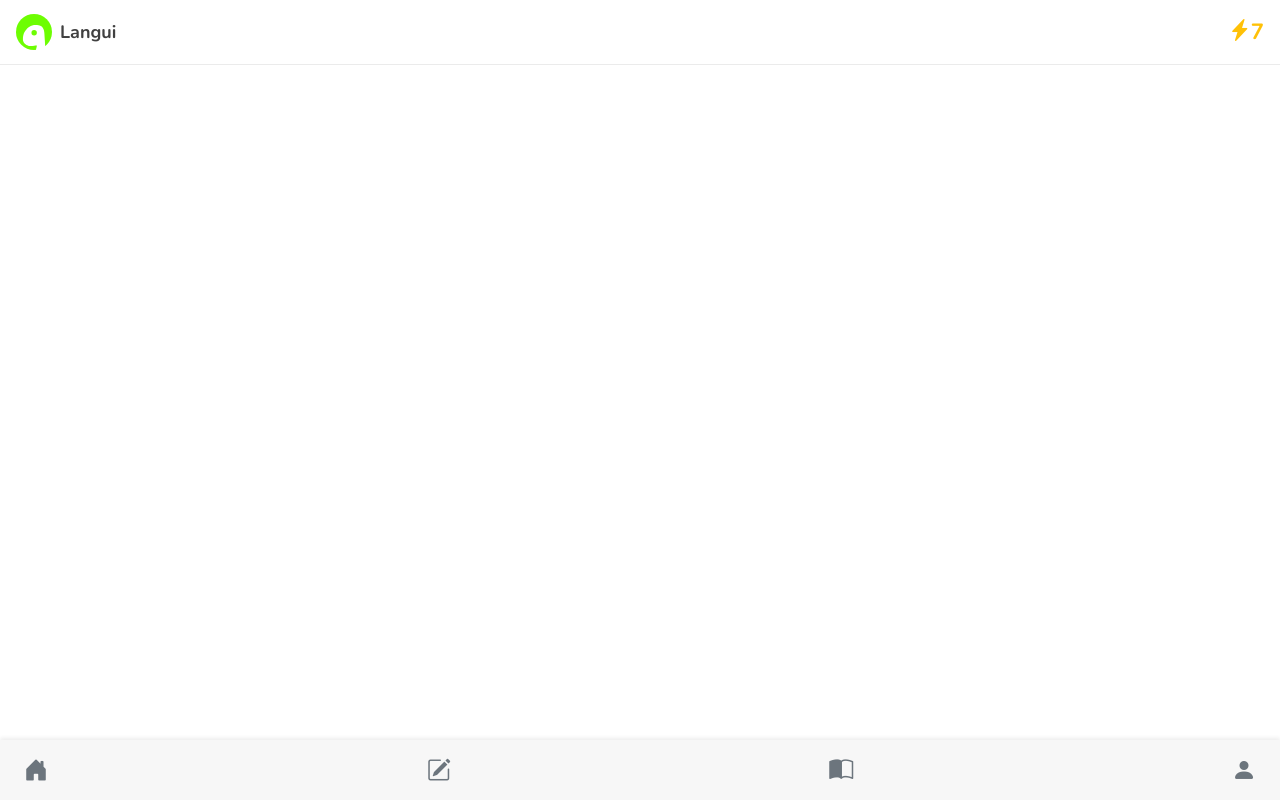
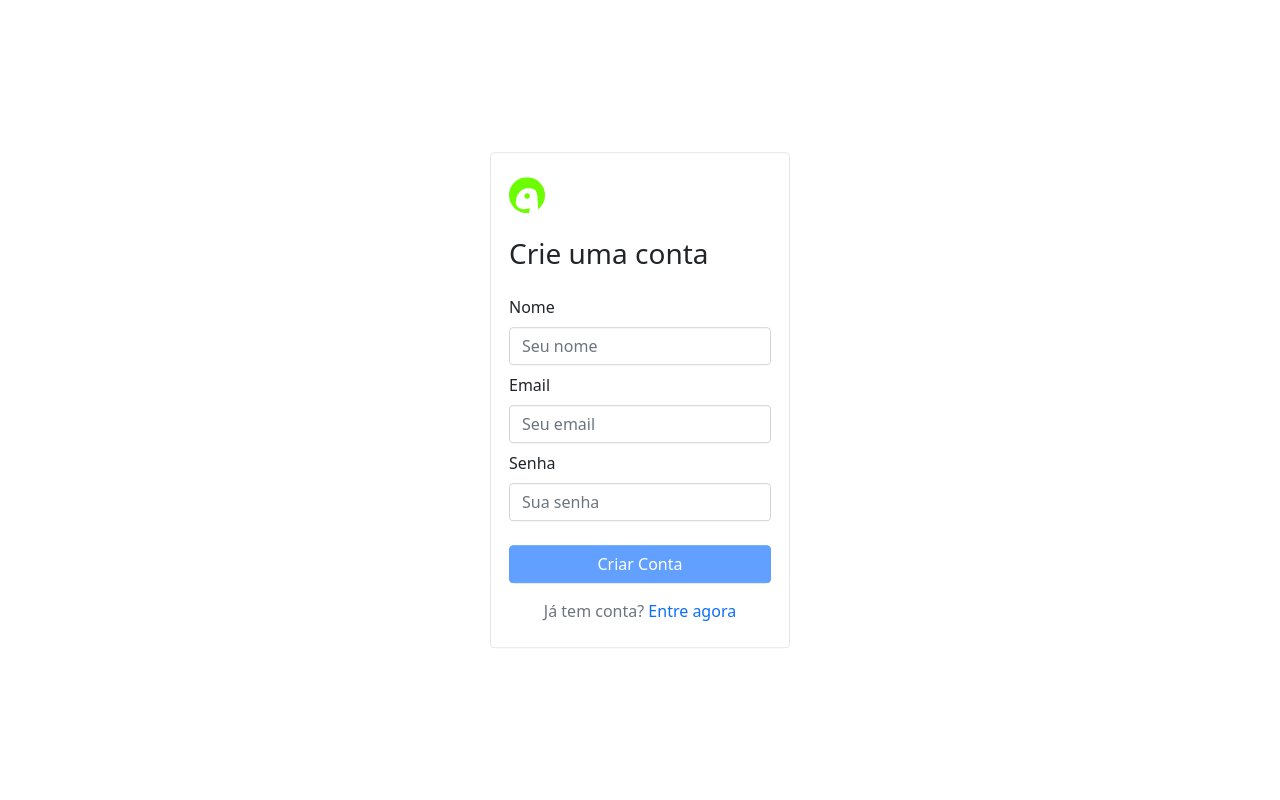
Before and after one commit to gabrielsarubo/langui-beta, a React (Create React App) app: page /signup in a window 1280 px wide. Built offline with nearby package versions, Linux system fonts and the light colour scheme.

Commit message:
Create pages for Sign In and Sign Up

```diff
--- a/src/App.js
+++ b/src/App.js
@@ -3,15 +3,19 @@ import Navbar from "./components/Navbar";
 import Header from "./components/Header";
 import Blog from "./pages/Blog";
 import Home from "./pages/Home";
+import SignIn from "./pages/SignIn";
+import SignUp from "./pages/SignUp";
 
 function App() {
   return (
     <BrowserRouter>
       <div className="App">
-        <Header />
+        <Route path='/signin' component={SignIn} />
+        <Route path='/signup' component={SignUp} />
+        {/* <Header /> */}
         <Route exact path='/' component={Home} />
         <Route path='/blog' component={Blog} />
-        <Navbar />
+        {/* <Navbar /> */}
       </div>
     </BrowserRouter>
   );
--- /dev/null
+++ b/src/pages/SignIn/index.css
@@ -0,0 +1,14 @@
+/* Styles for the Sign In component */
+.SignIn {
+  position: fixed;
+  top: 50%;
+  left: 50%;
+  transform: translate(-50%, -50%);
+  min-width: 300px;
+
+  padding: 24px 18px;
+  border: 1px solid #e6e6e6;
+  border-radius: 4px;
+}
+
+.SignIn a { text-decoration: none; }
--- /dev/null
+++ b/src/pages/SignIn/index.js
@@ -0,0 +1,55 @@
+import React, { Component } from 'react';
+import { Link } from 'react-router-dom';
+import './index.css';
+import Logo from '../../assets/brand/langui-logo.svg';
+
+class SignIn extends Component {
+  state = {
+    email: '',
+    password: ''
+  }
+
+  handleChange = e => {
+    this.setState({
+      [e.target.id]: e.target.value
+    })
+  }
+
+  handleSubmit = e => {
+    e.preventDefault()
+
+    console.log(this.state)
+  }
+
+  render() {
+    return (
+      // Container for the entire sign component
+      <div className="SignIn">
+        <form onSubmit={this.handleSubmit}>
+          <div className="mb-4">
+            <img src={Logo} alt="" />
+          </div>
+          <h1 className="h3 mb-4">Entre na sua conta</h1>
+          <div className="mb-2">
+            <label htmlFor="email" className="form-label">Email</label>
+            <input type="email" id="email" className="form-control" onChange={this.handleChange} placeholder="Seu email" required />
+          </div>
+          <div className="mb-4">
+            <label htmlFor="password" className="form-label">Senha</label>
+            <input type="password" id="password" className="form-control" onChange={this.handleChange} placeholder="Sua senha" required />
+          </div>
+          <button type="submit" className="btn btn-primary w-100"
+            disabled={(!(this.state.email !== '' && this.state.password !== '')) || (false)}>
+            Entrar
+          </button>
+          <p className="mt-3 mb-0 text-muted text-center">
+            Não tem conta?&nbsp;
+            <Link to='/signup'>Crie uma agora</Link>
+          </p>
+        </form>
+      </div>
+    );
+  }
+}
+
+export default SignIn;
--- /dev/null
+++ b/src/pages/SignUp/index.css
@@ -0,0 +1,14 @@
+/* Styles for the Sign In component */
+.SignUp {
+  position: fixed;
+  top: 50%;
+  left: 50%;
+  transform: translate(-50%, -50%);
+  min-width: 300px;
+
+  padding: 24px 18px;
+  border: 1px solid #e6e6e6;
+  border-radius: 4px;
+}
+
+.SignUp a { text-decoration: none; }
--- /dev/null
+++ b/src/pages/SignUp/index.js
@@ -0,0 +1,60 @@
+import React, { Component } from 'react';
+import { Link } from 'react-router-dom';
+import './index.css';
+import Logo from '../../assets/brand/langui-logo.svg';
+
+class SignUp extends Component {
+  state = {
+    name: '',
+    email: '',
+    password: ''
+  }
+
+  handleChange = e => {
+    this.setState({
+      [e.target.id]: e.target.value
+    })
+  }
+
+  handleSubmit = e => {
+    e.preventDefault()
+
+    console.log(this.state)
+  }
+
+  render() {
+    return (
+      // Container for the entire sign component
+      <div className="SignUp">
+        <form onSubmit={this.handleSubmit}>
+          <div className="mb-4">
+            <img src={Logo} alt="" />
+          </div>
+          <h1 className="h3 mb-4">Crie uma conta</h1>
+          <div className="mb-2">
+            <label htmlFor="name" className="form-label">Nome</label>
+            <input type="name" id="name" className="form-control" onChange={this.handleChange} placeholder="Seu nome" required />
+          </div>
+          <div className="mb-2">
+            <label htmlFor="email" className="form-label">Email</label>
+            <input type="email" id="email" className="form-control" onChange={this.handleChange} placeholder="Seu email" required />
+          </div>
+          <div className="mb-4">
+            <label htmlFor="password" className="form-label">Senha</label>
+            <input type="password" id="password" className="form-control" onChange={this.handleChange} placeholder="Sua senha" required />
+          </div>
+          <button type="submit" className="btn btn-primary w-100"
+            disabled={(!(this.state.email !== '' && this.state.email !== '' && this.state.password !== '')) || (false)}>
+            Criar Conta
+          </button>
+          <p className="mt-3 mb-0 text-muted text-center">
+            Já tem conta?&nbsp;
+            <Link to='/signin'>Entre agora</Link>
+          </p>
+        </form>
+      </div>
+    );
+  }
+}
+
+export default SignUp;
```
